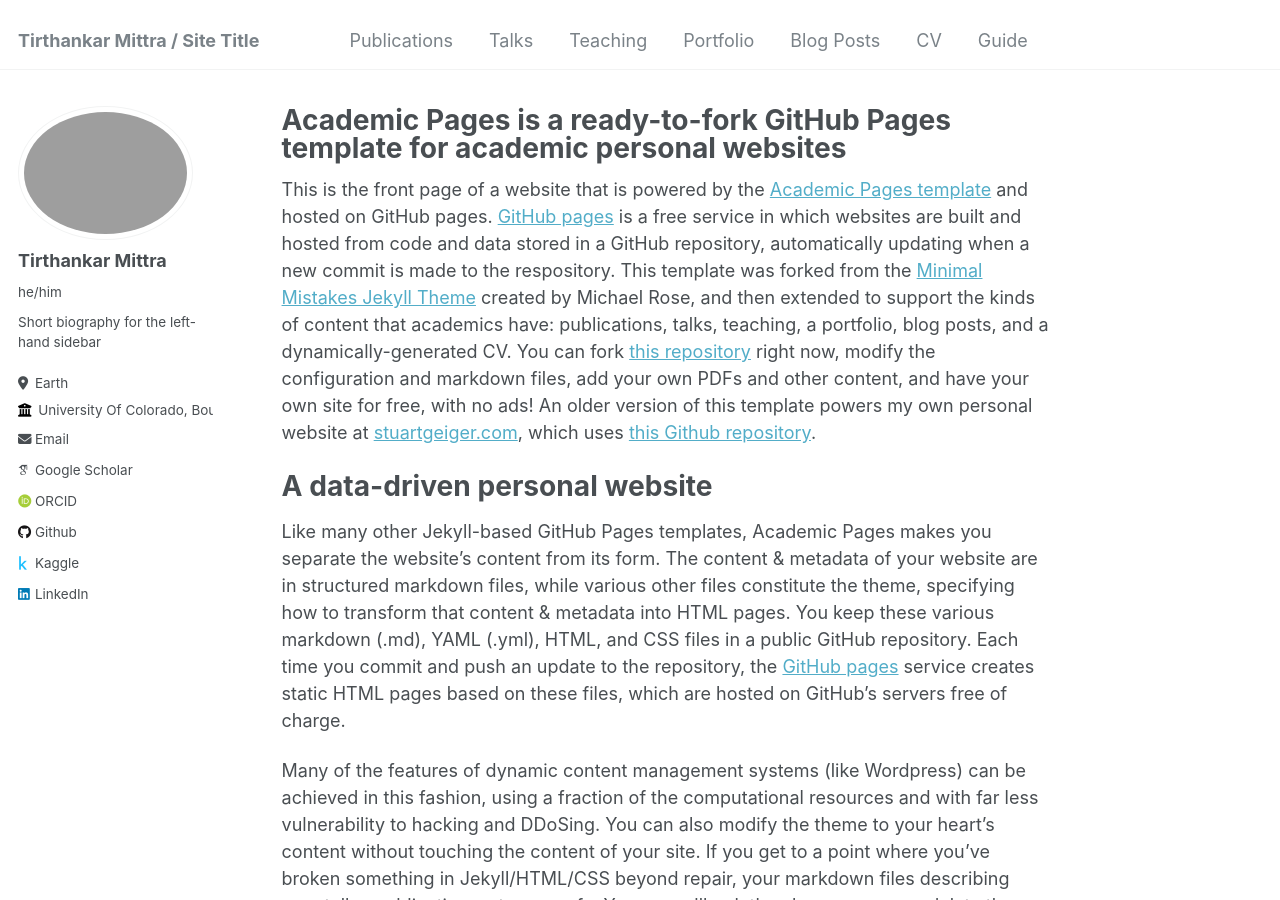
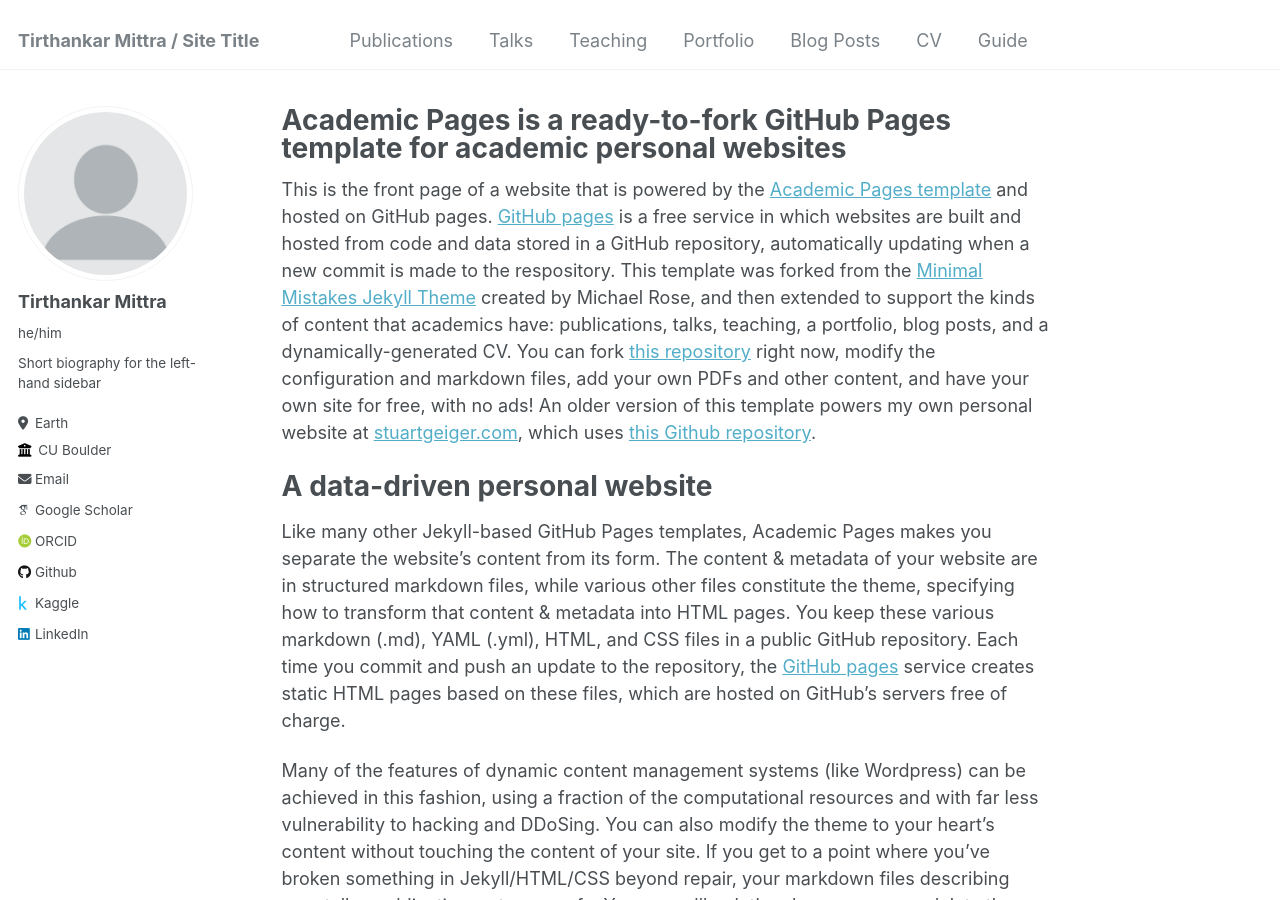
Before and after one commit to tirthankar95/tirthankar_mittra.github.io, a Jekyll site: the page built from _pages/about.md, in a window 1280 px wide and 900 px high. Built offline with Jekyll 4.4.1, drawn with Linux system fonts in a browser that asks for light colours; some web fonts are replaced.

Commit message:
add image

```diff
--- a/_config.yml
+++ b/_config.yml
@@ -21,12 +21,12 @@
 #               Additional customization can be done by editing /_includes/author-profile.html
 author:
   # Biographic information
-  avatar           : "mitra.jpg"
+  avatar           : "profile.png"
   name             : "Tirthankar Mittra"
   pronouns         : "he/him"
   bio              : "Short biography for the left-hand sidebar"
   location         : "Earth"
-  employer         : "University Of Colorado, Boulder"
+  employer         : "CU Boulder"
   uri              : # URL
   email            : "tirthankarmittra@gmail.com"
 
```
